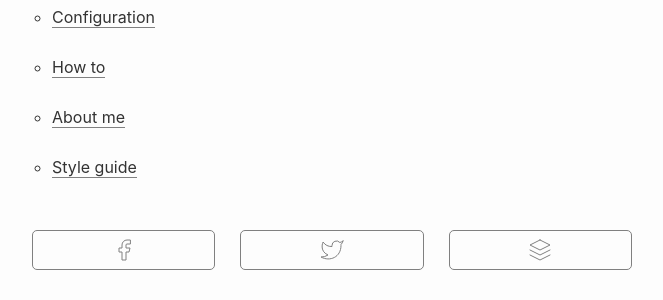
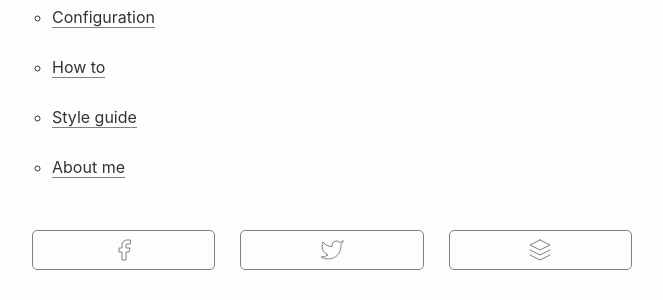
Before and after one commit to bellangerq/neige-theme, a Jekyll site: the page built from _posts/2018-06-25-introducing-neige.markdown, in a window 1280 px wide. Shown: the part 1587-1887 px from the top of the page, without its empty margins (308-971 px from the left). Built offline with Jekyll 4.4.1, drawn with Linux system fonts in a browser that asks for light colours; part of the change alters nothing that is shown.

```diff
--- a/_posts/2018-06-25-introducing-neige.markdown
+++ b/_posts/2018-06-25-introducing-neige.markdown
@@ -30,14 +30,14 @@ You basically just have to follow the installation instructions and to fill the
 
 Here are some ressources if you want to learn more about Neige:
 
-* [Features](/2018/06/21/features)
+* [Features](/2018/06/24/features)
 
-* [Installation](/2018/06/21/installation)
+* [Installation](/2018/06/23/installation)
 
-* [Configuration](/2018/06/21/configuration)
+* [Configuration](/2018/06/22/configuration)
 
 * [How to](/2018/06/21/how-to)
 
+* [Style guide](/2018/06/20/style-guide)
+
 * [About me](/2018/06/21/about)
-
-* [Style guide](/2018/06/21/style-guide)
```
